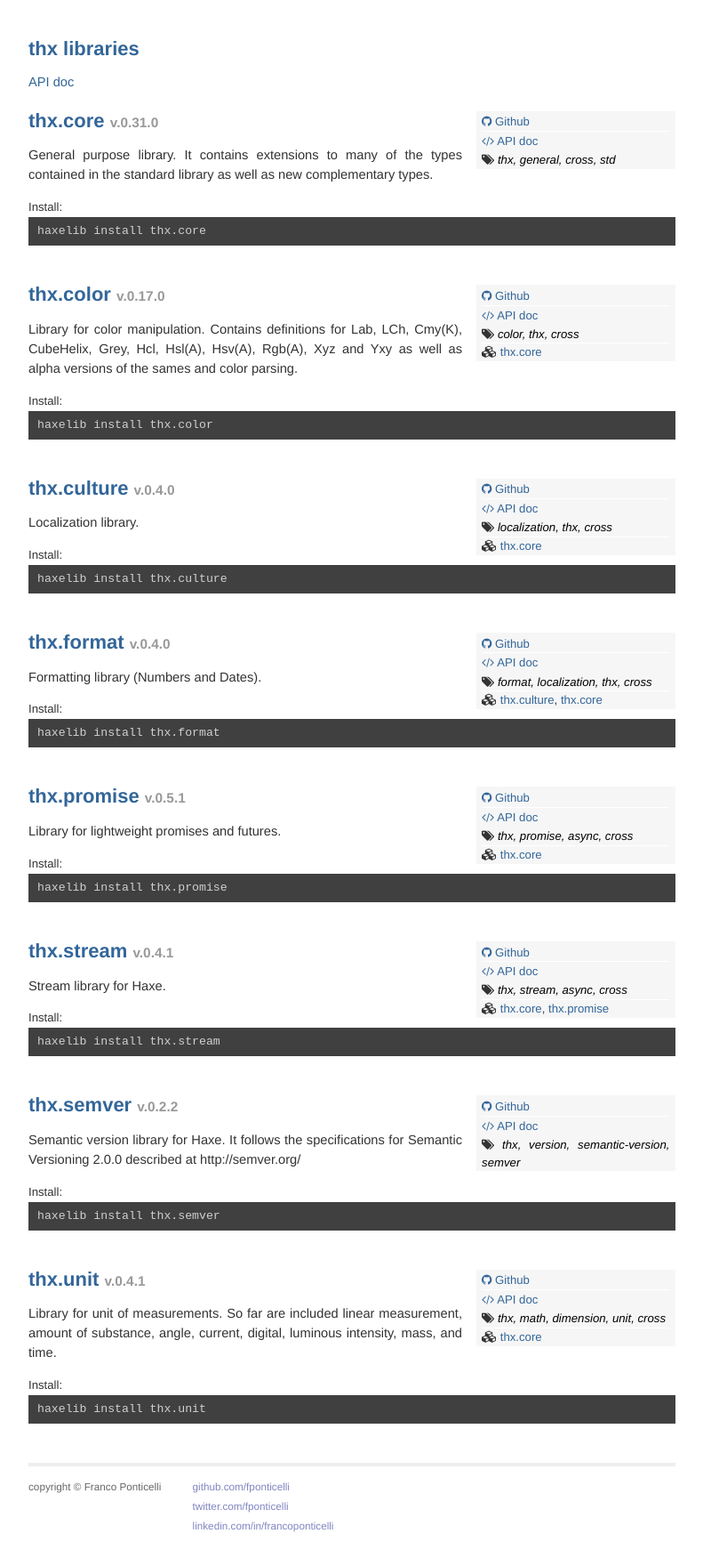
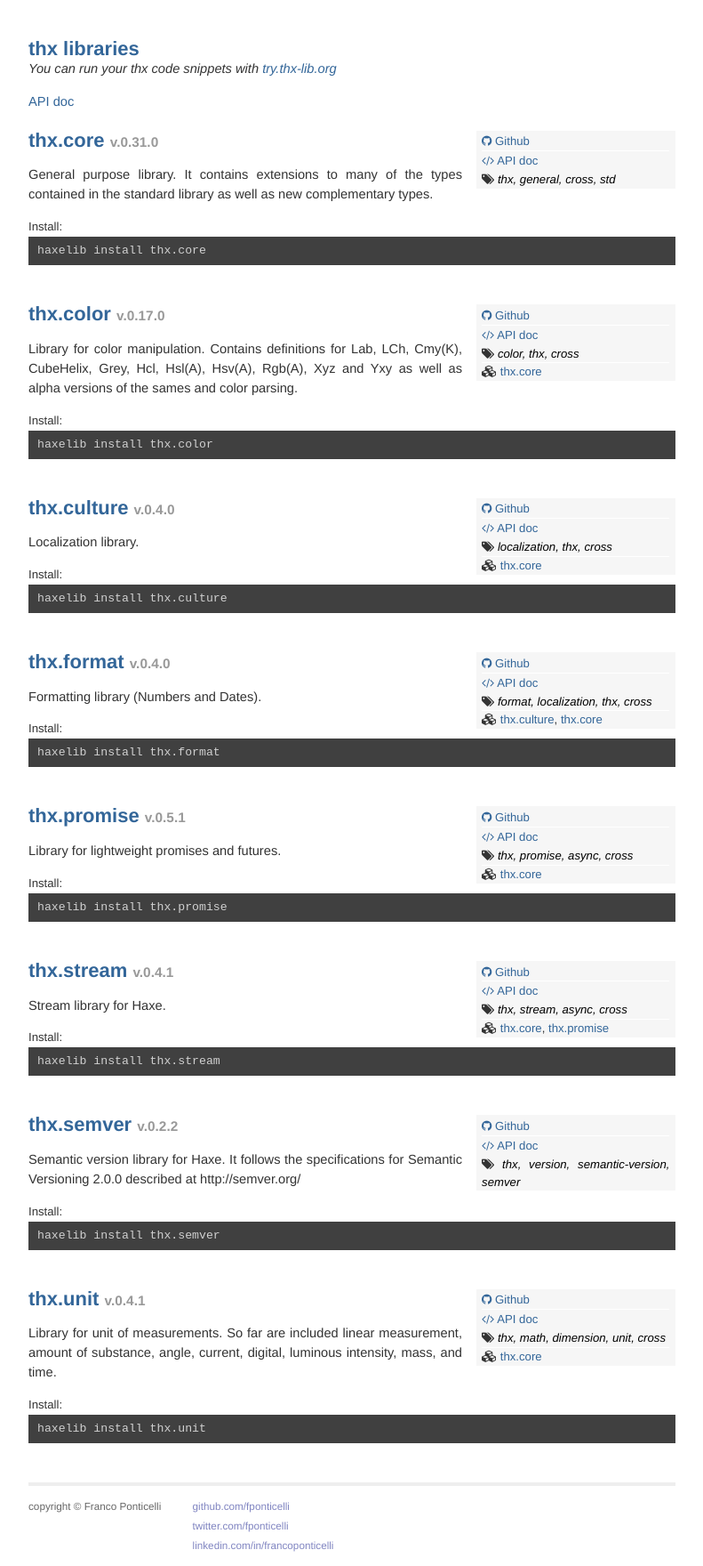
Before and after one commit to thxlib/thxlib.github.io, a Jekyll site: the page built from index.html, in a window 1280 px wide. Shown: the whole page at 89% size, without its empty margins (244-1035 px from the left). Built offline with Jekyll 4.4.1, drawn with Linux system fonts in a browser that asks for light colours; Markdown is read by kramdown in place of the engine named in the settings; before the commit the page ends 1738 px from its top, so only the background shows below that.

Commit message:
added link to try.thx-lib.org

```diff
--- a/_layouts/default.html
+++ b/_layouts/default.html
@@ -11,6 +11,7 @@
 <body>
   <div class="site">
     <div class="title">thx libraries</div>
+    <div class="try"><em>You can run your thx code snippets with <a href="http://try.thx-lib.org" target="_blank">try.thx-lib.org</a></em></div>
     {{ content }}
     <div class="footer">
       <div class="contact">
--- a/_layouts/library.html
+++ b/_layouts/library.html
@@ -12,6 +12,7 @@
 <body>
   <div class="site">
     <div class="title"><a href="/">thx libraries</a></div>
+    <div class="try"><em>You can run your thx code snippets with <a href="http://try.thx-lib.org" target="_blank">try.thx-lib.org</a></em></div>
     <ul class="info">
       <li><a href="https://github.com/fponticelli/{{ page.title }}"><i class="fa fa-github"></i> Github</a></li>
       <li>
```
Also changed, not shown: 9 other files.
